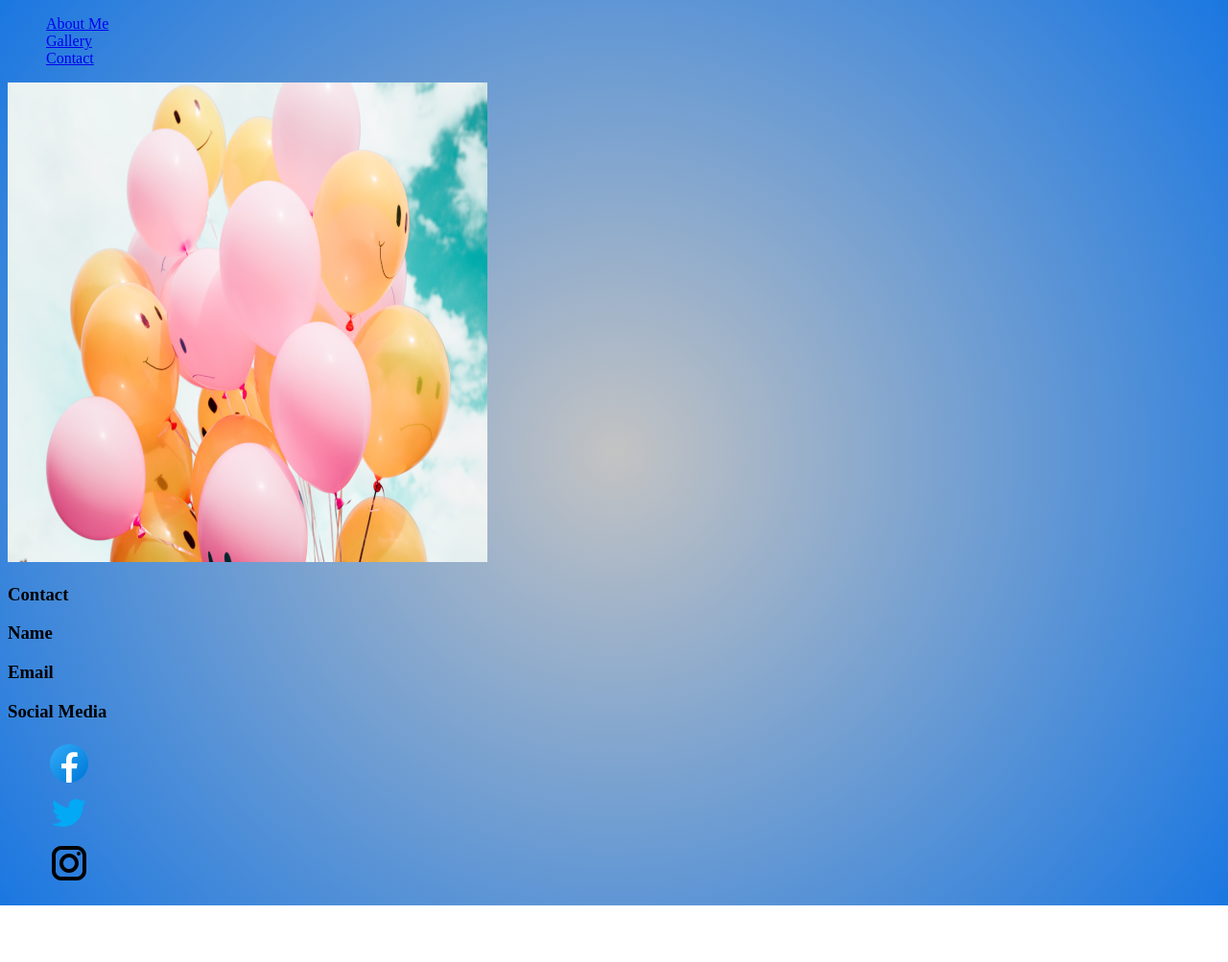
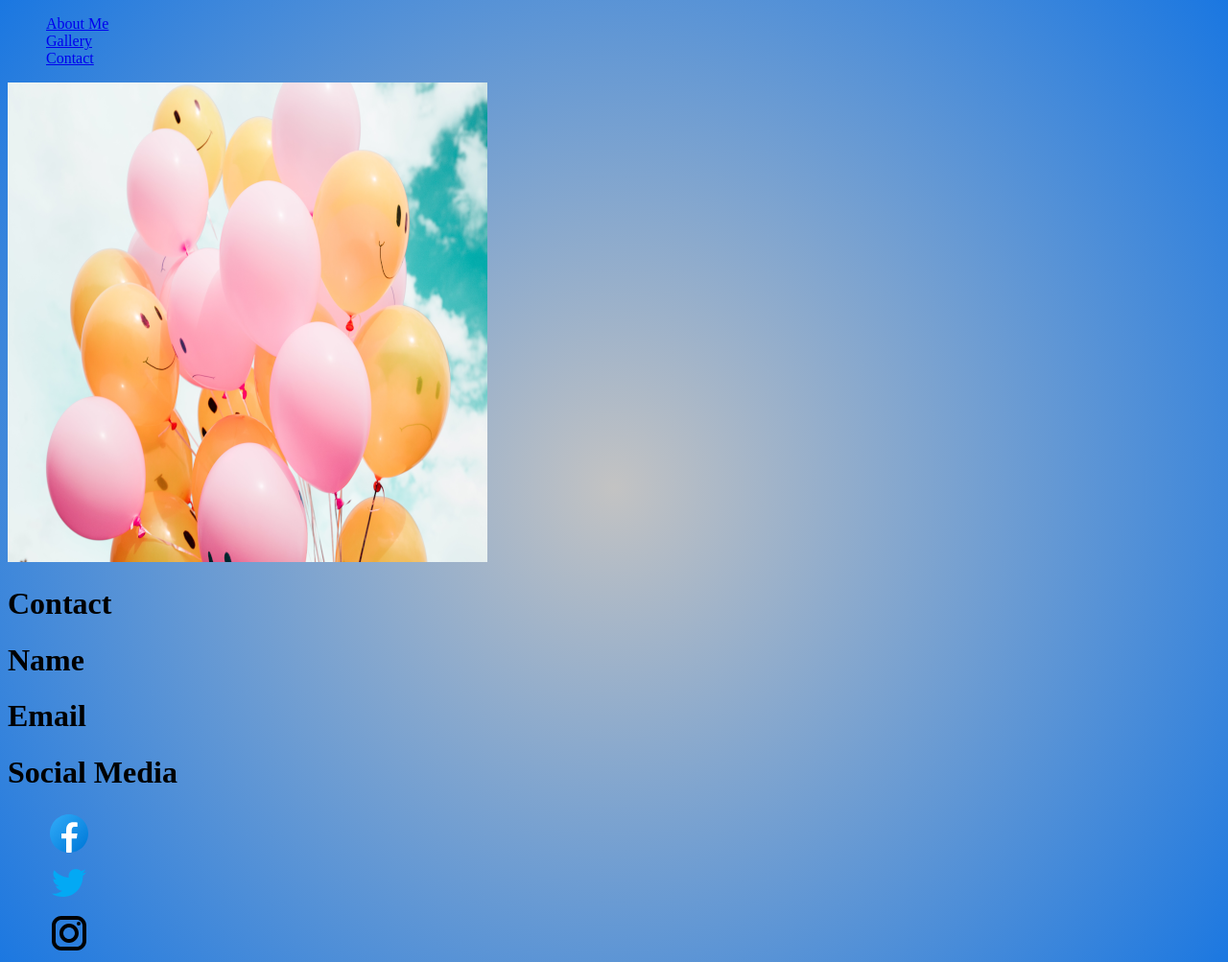
Before and after one commit to INF6420/ss22-ha7791, a plain HTML site: page wireframes/contacts.html in a window 1280 px wide. Shown: the top 1003 px of the page at 96% size. Before the commit the page ends 944 px from the top, so only its background shows below. Drawn offline with Linux system fonts and the light colour scheme.

Commit message:
Updated headers to default h1

```diff
--- a/wireframes/contacts.html
+++ b/wireframes/contacts.html
@@ -24,10 +24,10 @@
     <main>
       <div>
         <img src="images/balloons.png" alt="A picture of colorful balloons." />
-        <h3>Contact</h3>
-        <h3>Name</h3>
-        <h3>Email</h3>
-        <h3>Social Media</h3>
+        <h1>Contact</h1>
+        <h1>Name</h1>
+        <h1>Email</h1>
+        <h1>Social Media</h1>
       </div>
     </main>
     <footer>
```
Also changed, not shown: wireframes/about.html (+1 -1 lines).
